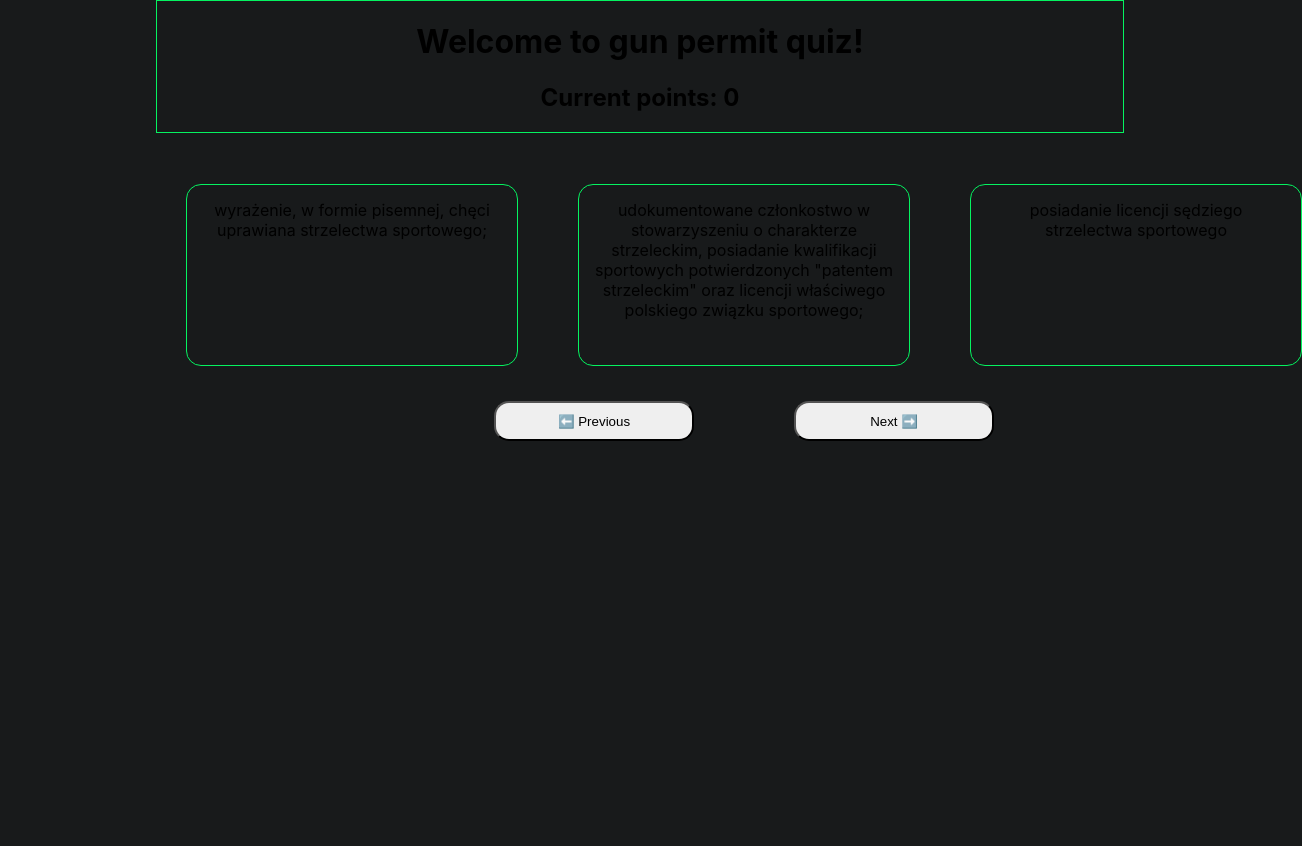
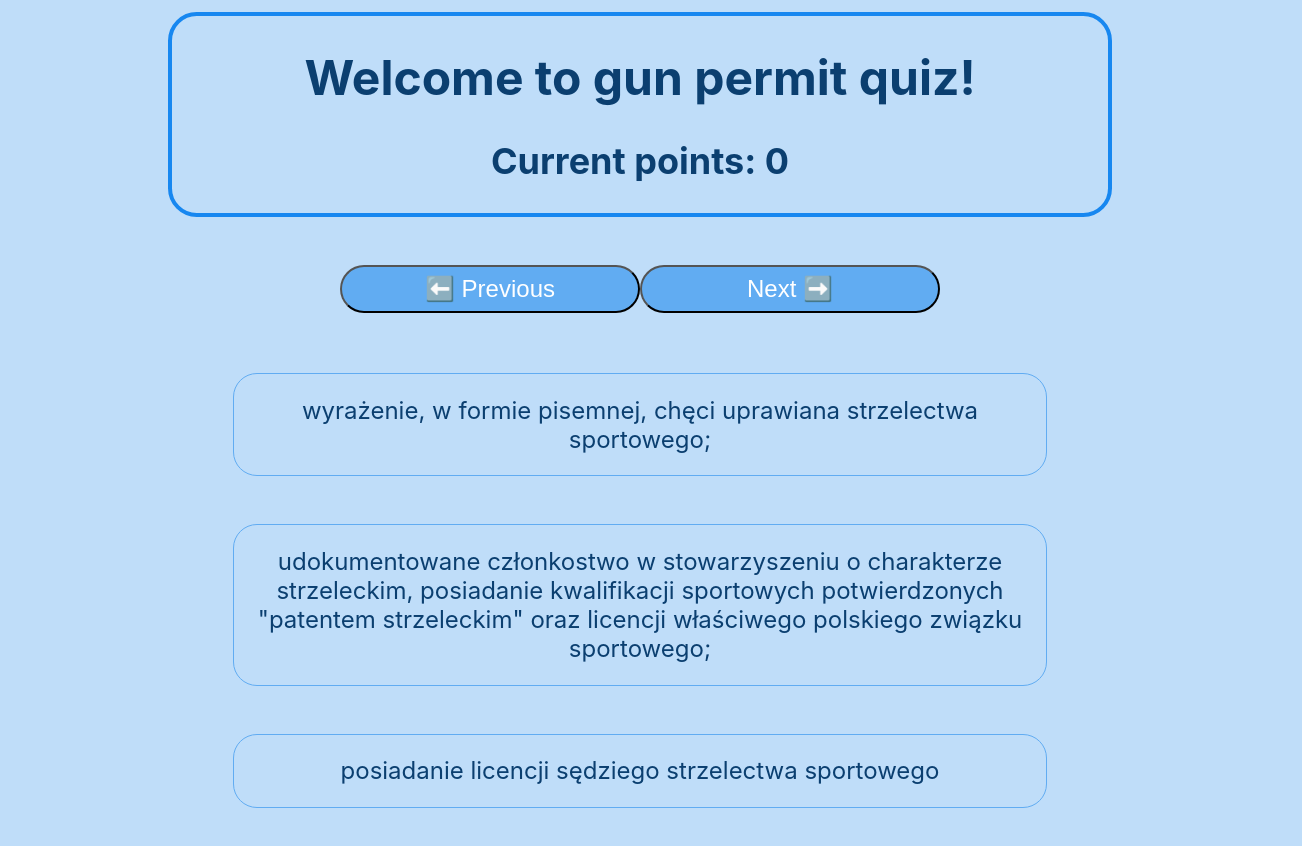
Before and after one commit to gkk-dev-ops/quiz, a React (Create React App) app: page / in a window 1280 px wide. Shown: the top 846 px of the page, 1302 px wide, since content can reach past the window. Before the commit the page ends 800 px from the top, so only its background shows below. Built offline with nearby package versions, Linux system fonts and the light colour scheme.

Commit message:
Answers and one time selection of answers

```diff
--- a/src/components/QuizHeader.css
+++ b/src/components/QuizHeader.css
@@ -1,3 +1,5 @@
 .quiz-banner{
-    border: solid 1px rgb(5, 243, 96);
+    border: solid 0.2em var(--accent-color-3);
+    border-radius: 1.2em;
+    margin: 0.5em;
 }
--- a/src/components/QuizQuestions.css
+++ b/src/components/QuizQuestions.css
@@ -1,53 +1,43 @@
 @import "./variables.css";
 
 body{
-    background-color: var(--background-color);
+    /* background-color: var(--background-color); */
 }
 
 .quiz-question{
-    display: grid;
-    /* grid-template-columns: 1fr 1fr 1fr; */
-    justify-items: center;
-}
-
-.question-tile{
-    grid-column-start: 1;
-    grid-column-end: 4;
+    margin: 1em;
+    display: flex;
+    flex-wrap: wrap;
+    align-items: center;
+    flex-direction: column-reverse;
 }
 
 .answer-tile{
-    height: 150px;
-    width: 300px;
-    padding: 15px;
-    margin: 30px;
-    border-radius: 15px;
-    border: solid 1px rgb(5, 243, 96);
+    width: 60vw;
+    padding: 0.9em;
+    margin: 2em;
+    border-radius: 1em;
+    border: solid 1px var(--accent-color-2);
 }
 .check-answer{
-    width: 600px;
     display: flex;
     align-items: center;
-    height: 50px;
-    grid-column-start: 1;
-    grid-column-end: 4;
+    height: 3em;
     flex-direction: row;
     justify-content: space-around;
 }
 
 .check-answer-button{
-    border-radius: 15px;
-    height: 40px;
-    width: 200px;
-}
-
-.current-answer{
-    background-color: lightblue;
+    border-radius: 1em;
+    height: 2em;
+    width: 12.5em;
+    background-color: var(--accent-color-2);
 }
 
 .correct-answer{
-    background-color: green;
+    background-color: rgb(var(--correct-answer-raw), 0.5);
 }
 
 .wrong-answer{
-    background-color: red;
+    background-color: rgb(var(--wrong-answer-raw), 0.5);
 }
--- a/src/components/QuizQuestions.js
+++ b/src/components/QuizQuestions.js
@@ -5,6 +5,7 @@ export default function QuizQuestion(props) {
     const [answerAClass, setAnswerAClass] = useState('');
     const [answerBClass, setAnswerBClass] = useState('');
     const [answerCClass, setAnswerCClass] = useState('');
+    let alreadyAnswered = false;
 
     function resetQuestionState() {
         setAnswerAClass('')
@@ -14,6 +15,7 @@ export default function QuizQuestion(props) {
 
     return(
         <div className="quiz-question">
+            <div className="quiz-tiles">
                 <div className="question-tile">
                     <h1>
                         {props.questionBase[props.questionIndex].q}
@@ -22,26 +24,25 @@ export default function QuizQuestion(props) {
                 <div
                     className={`answer-tile ${answerAClass}`}
                     onClick={() => {
-                    if (answerAClass === '') {
+                        if (answerAClass === '' && answerBClass === '' && answerCClass === ''){
                             resetQuestionState()
-                        if(props.questionBase[props.questionIndex].correct === 'A' && answerAClass === ''){
+                            if(props.questionBase[props.questionIndex].correct === 'A'){
                                 setAnswerAClass("correct-answer");
                                 props.pointsSetter(props.points+1);
                             }else{
-                            setAnswerAClass("wrong-answer");
+                                setAnswerAClass("wrong-answer")
                             }
                         }
                     }}
                     >
                     {props.questionBase[props.questionIndex].A}
                 </div>
-
                 <div
                     className={`answer-tile ${answerBClass}`}
                     onClick={() => {
-                    if (answerBClass === ''){
+                        if (answerAClass === '' && answerBClass === '' && answerCClass === ''){
                             resetQuestionState()
-                        if(props.questionBase[props.questionIndex].correct === 'B' && answerAClass === ''){
+                            if(props.questionBase[props.questionIndex].correct === 'B'){
                                 setAnswerBClass("correct-answer")
                                 props.pointsSetter(props.points+1)
                             }else{
@@ -55,7 +56,7 @@ export default function QuizQuestion(props) {
                 <div
                 className={`answer-tile ${answerCClass}`}
                 onClick={() => {
-                if (answerCClass === '') {
+                    if (answerAClass === '' && answerBClass === '' && answerCClass === ''){
                         resetQuestionState()
                         if(props.questionBase[props.questionIndex].correct === 'C'){
                             setAnswerCClass("correct-answer")
@@ -67,6 +68,7 @@ export default function QuizQuestion(props) {
                 }}
                 >
                     {props.questionBase[props.questionIndex].C}
+                </div>
             </div>
             <div className="check-answer">
                 <button
--- a/src/components/variables.css
+++ b/src/components/variables.css
@@ -1,15 +1,35 @@
 :root{
-    --background-color: #181A1B;
+    --correct-answer: green;
+    --wrong-answer: red;
+    --correct-answer-raw: 0, 128, 0;
+    --wrong-answer-raw: 255, 0, 0;
+
     --accent-color-1: #0B3F70;
-    --accent-color-2: #61ACF2;
+    --accent-color-2: #61acf2;
     --accent-color-3: #1787F0;
     --accent-color-4: #2D5070;
-    --accent-color-5: #136BBD;
+    --accent-color-5: #136bbd;
+    --accent-color-1-raw: 11, 63, 112;
+    --accent-color-2-raw: 97, 172, 242;
+    --accent-color-3-raw: 23, 135, 240;
+    --accent-color-4-raw: 45, 80, 112;
+    --accent-color-5-raw: 19, 107, 189;
+    --background-color: rgb(var(--accent-color-2-raw), 0.4);
 
     /* --background-color: azure;
     --accent-color-5: #705015;
     --accent-color-5: #F2C777;
     --accent-color-5: #F0AC2E;
     --accent-color-5: #705C37;
-    --accent-color-5: #B88423; */
+    --accent-color-5: #B88423;
+    --background-color: #181A1B; */
+
+    background-color: var(--background-color);
+    color: var(--accent-color-1);
+    font-size: 1.5em;
 }
+
+button{
+    font-size: 1em;
+    color: #FFF;
+}
```
Also changed, not shown: src/questions.json (+60 -60 lines). Lines whose indentation alone changed are shown as unchanged.
